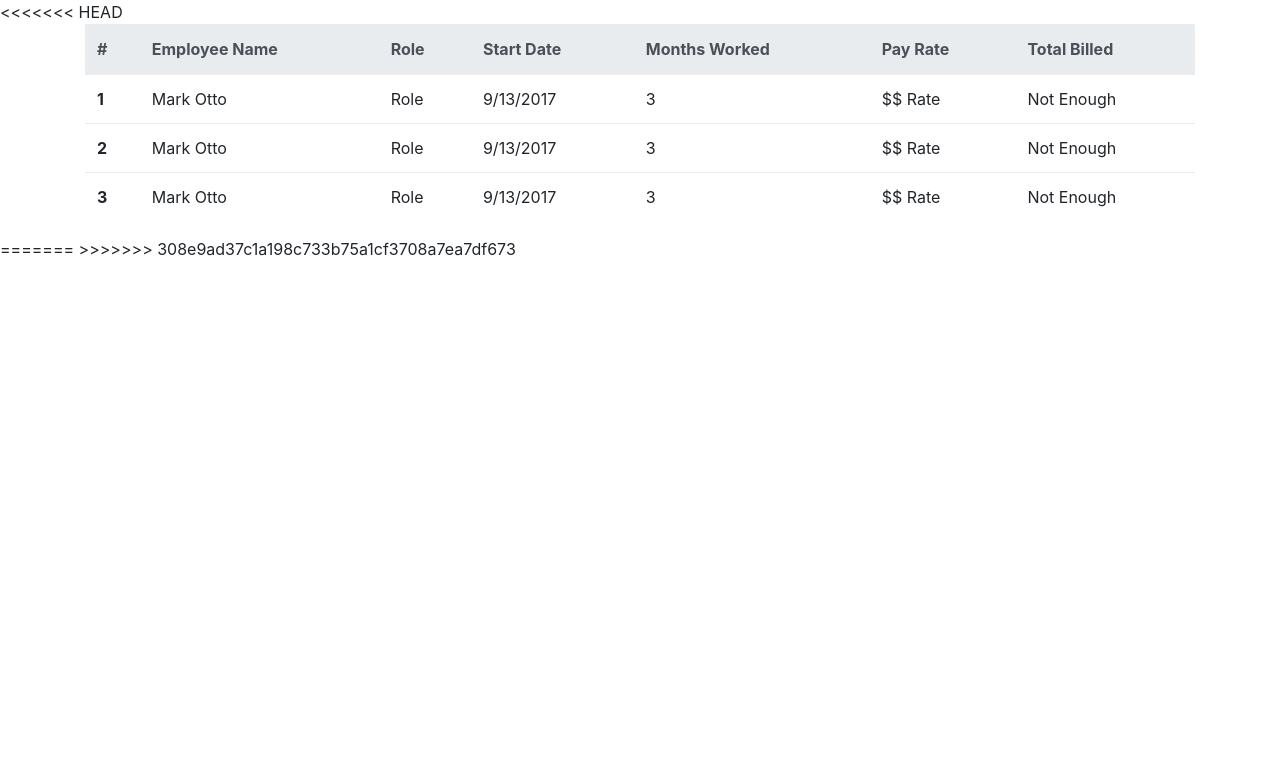
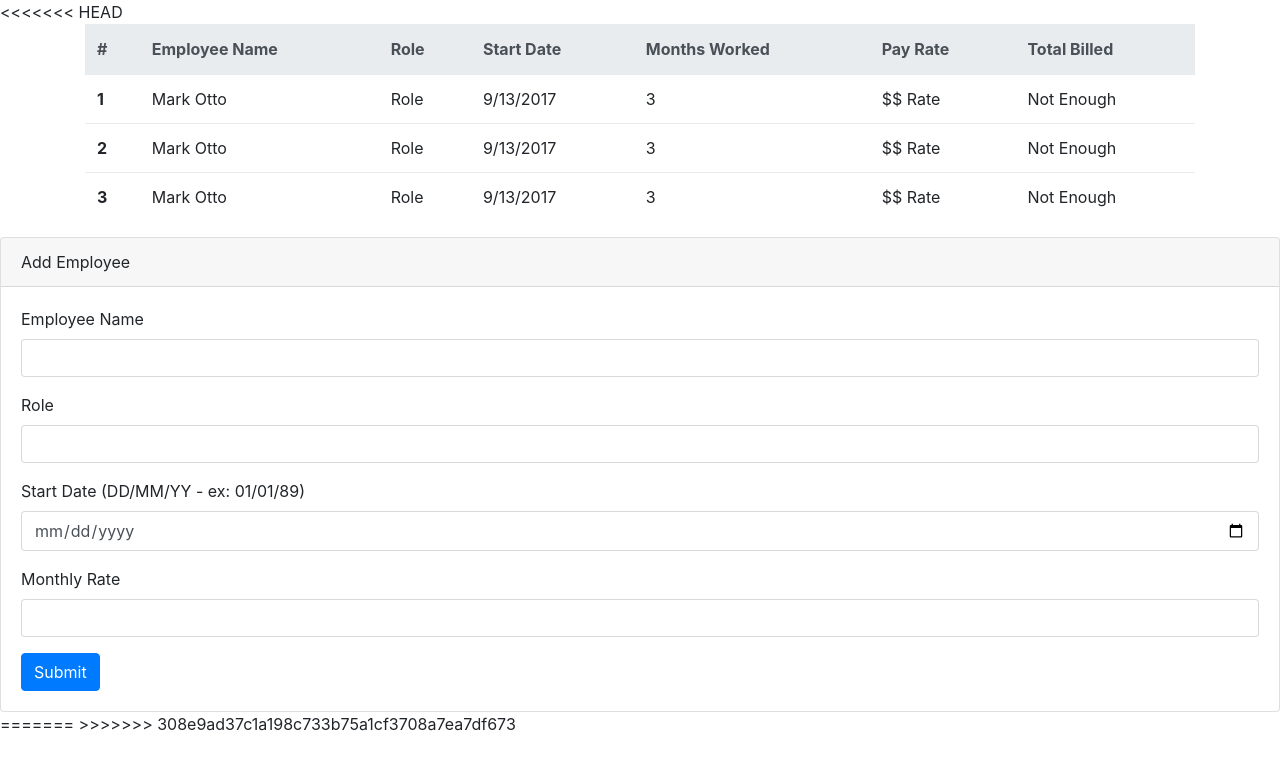
Before and after one commit to sbiswas2/Database-Repo, a plain HTML site: page index.html in a window 1280 px wide. Drawn offline with nearby package versions, Linux system fonts and the light colour scheme.

Commit message:
added form and started click function

```diff
--- a/index.html
+++ b/index.html
@@ -54,6 +54,33 @@
             </tbody>
         </table>
     </div>
+
+    <div class="card">
+      <div class="card-header">
+        Add Employee
+    </div>
+    <div class="card-body">
+        <form>
+            <div class="form-group">
+                <label for="employeeName">Employee Name</label>
+                <input type="text" class="form-control" id="employeeName">
+            </div>
+            <div class="form-group">
+                <label for="role">Role</label>
+                <input type="text" class="form-control" id="role">
+            </div>
+            <div class="form-group">
+                <label for="startDate">Start Date (DD/MM/YY - ex: 01/01/89)</label>
+                <input type="date" class="form-control" id="startDate">
+            </div>
+            <div class="form-group">
+                <label for="monthlyRate">Monthly Rate</label>
+                <input type="number" class="form-control" id="monthlyRate">
+            </div>
+            <button type="submit" class="btn btn-primary" id="submitBtn">Submit</button>
+        </form>
+    </div>
+</div>
 </body>
 
 </html>
@@ -74,6 +101,11 @@
   <script>
   // javascript here
 
+  $("#submitBtn").on("click", function(event){
+
+     event.preventDefault();
+
+    })
 
 
   </script>
```
